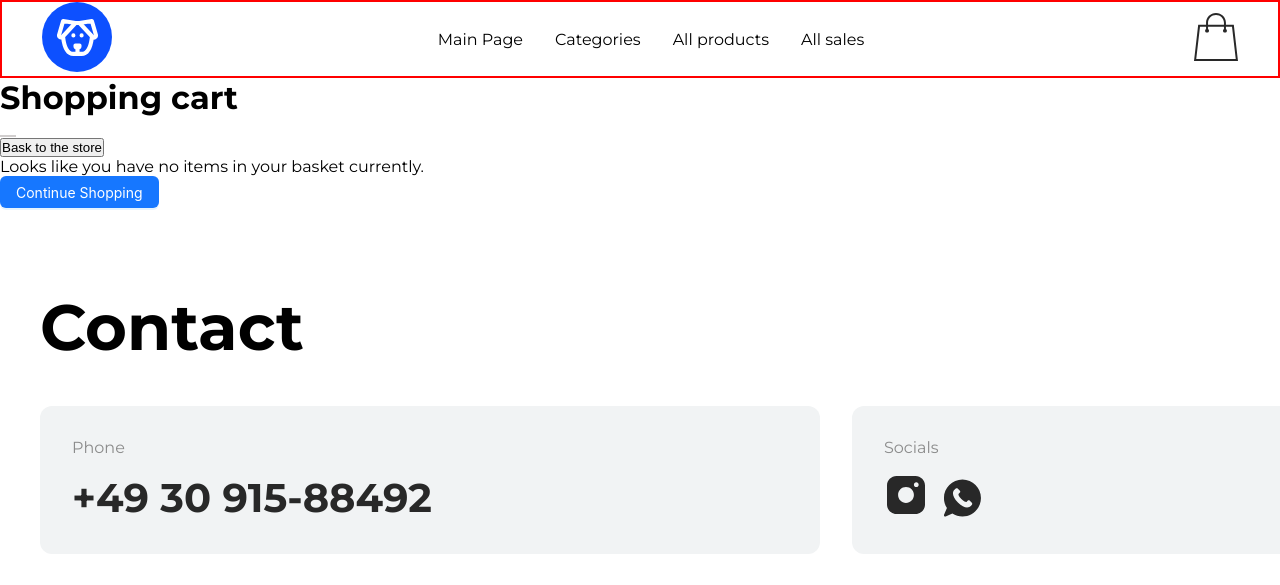
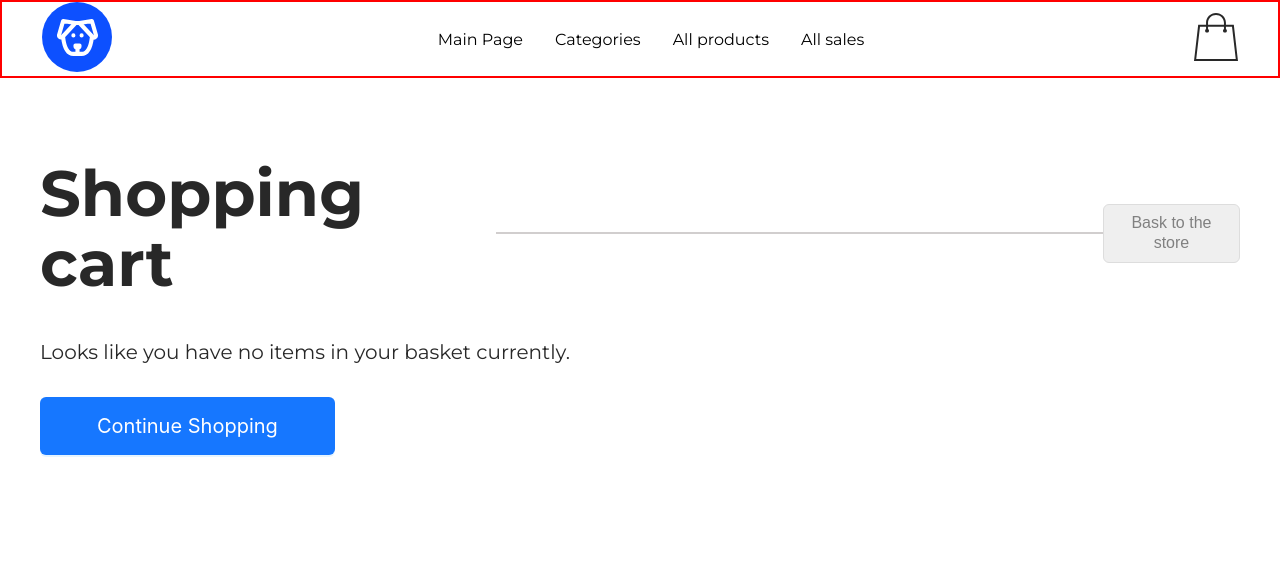
Before and after one commit to GannaGavrylova/final_project_react_online_shop, a React (Create React App) app: page /cart in a window 1280 px wide. Shown: the top 585 px of the page. Built offline with nearby package versions, Linux system fonts and the light colour scheme.

Commit message:
added to component CartPage display messege if cart is empty

```diff
--- a/src/pages/basket/cartPage/index.jsx
+++ b/src/pages/basket/cartPage/index.jsx
@@ -2,24 +2,34 @@ import styles from "./styles.module.css";
 import { Button } from "antd";
 import { useSelector } from "react-redux";
 import CartItem from "../cartItem";
+import { Link } from "react-router-dom";
 
 function CartPage() {
   const carts = useSelector((state) => state.cart.data);
 
   return (
     <div>
-      <div>
+      <div className={styles.shop_cart_title}>
         <h1>Shopping cart</h1>
         <hr />
+        <Link to="/">
           <button>Bask to the store</button>
+        </Link>
+      </div>
+      {carts.length === 0 ? (
+        <div className={styles.messagerCart}>
           <p>Looks like you have no items in your basket currently.</p>
+          <Link to="/products/all">
             <Button type="primary">Continue Shopping</Button>
+          </Link>
         </div>
+      ) : (
         <div>
           {carts.map((cart) => {
             return <CartItem key={cart.id} {...cart} />;
           })}
         </div>
+      )}
     </div>
   );
 }
--- a/src/pages/basket/cartPage/styles.module.css
+++ b/src/pages/basket/cartPage/styles.module.css
@@ -0,0 +1,50 @@
+.shop_cart_title {
+  display: flex;
+  justify-content: center;
+  align-items: center;
+  margin-left: 40px;
+  margin-right: 40px;
+  margin-top: 80px;
+}
+
+.shop_cart_title > h1 {
+  font-size: 64px;
+  line-height: 110%;
+  color: #282828;
+  font-weight: bold;
+}
+.shop_cart_title > hr {
+  width: 682px;
+  margin-left: 32px;
+  border: 1 solid #dddddd;
+  margin-top: 40px;
+  margin-bottom: 30px;
+}
+
+.shop_cart_title button {
+  padding: 8px 16px;
+  border-radius: 6px;
+  color: grey;
+  border: 1px solid #dddddd;
+  font-size: 16px;
+  line-height: 126%;
+  font-weight: 500;
+  margin-top: 10px;
+  cursor: pointer;
+}
+.messagerCart {
+  margin: 40px 0 80px 40px;
+  font-size: 20px;
+  line-height: 130%;
+  color: #282828;
+}
+.messagerCart > p {
+  margin-bottom: 32px;
+}
+.messagerCart button {
+  padding: 16px 56px;
+  border-radius: 6px;
+  font-size: 20px;
+  line-height: 130%;
+  height: 58px;
+}
--- a/src/pages/discounts/index.jsx
+++ b/src/pages/discounts/index.jsx
@@ -48,7 +48,9 @@ function Discounts({ Limit }) {
         <div className={styles.sale_homePage}>
           <h1>Sale</h1>
           <hr />
-          <button>All sales</button>
+          <Link to="/sale">
+            <button>All sales</button>
+          </Link>
         </div>
       )}
 
--- a/src/pages/discounts/styles.module.css
+++ b/src/pages/discounts/styles.module.css
@@ -44,7 +44,7 @@
   margin-bottom: 30px;
 }
 
-.sale_homePage > button {
+.sale_homePage button {
   padding: 8px 16px;
   border-radius: 6px;
   color: grey;
@@ -53,4 +53,5 @@
   line-height: 126%;
   font-weight: 500;
   margin-top: 10px;
+  cursor: pointer;
 }
```
Lines whose indentation alone changed are shown as unchanged.
